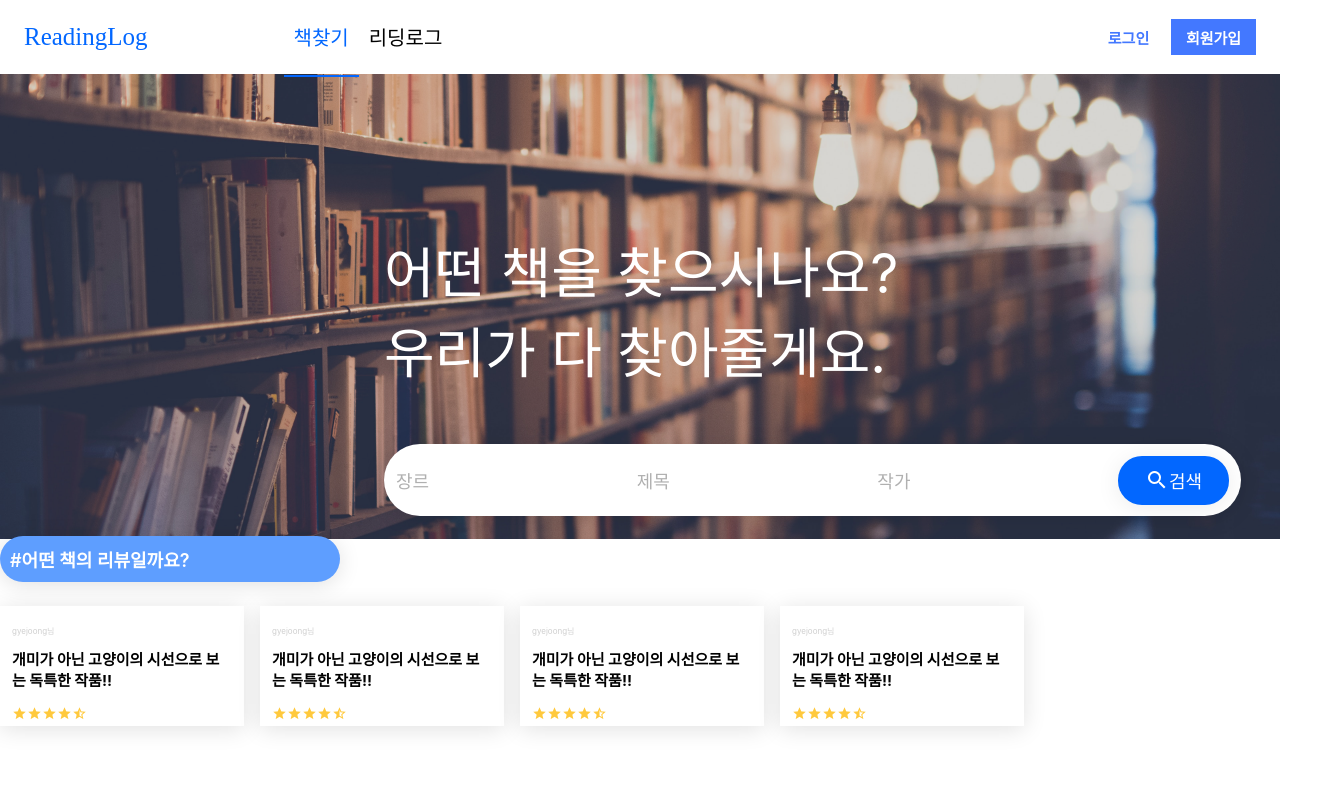
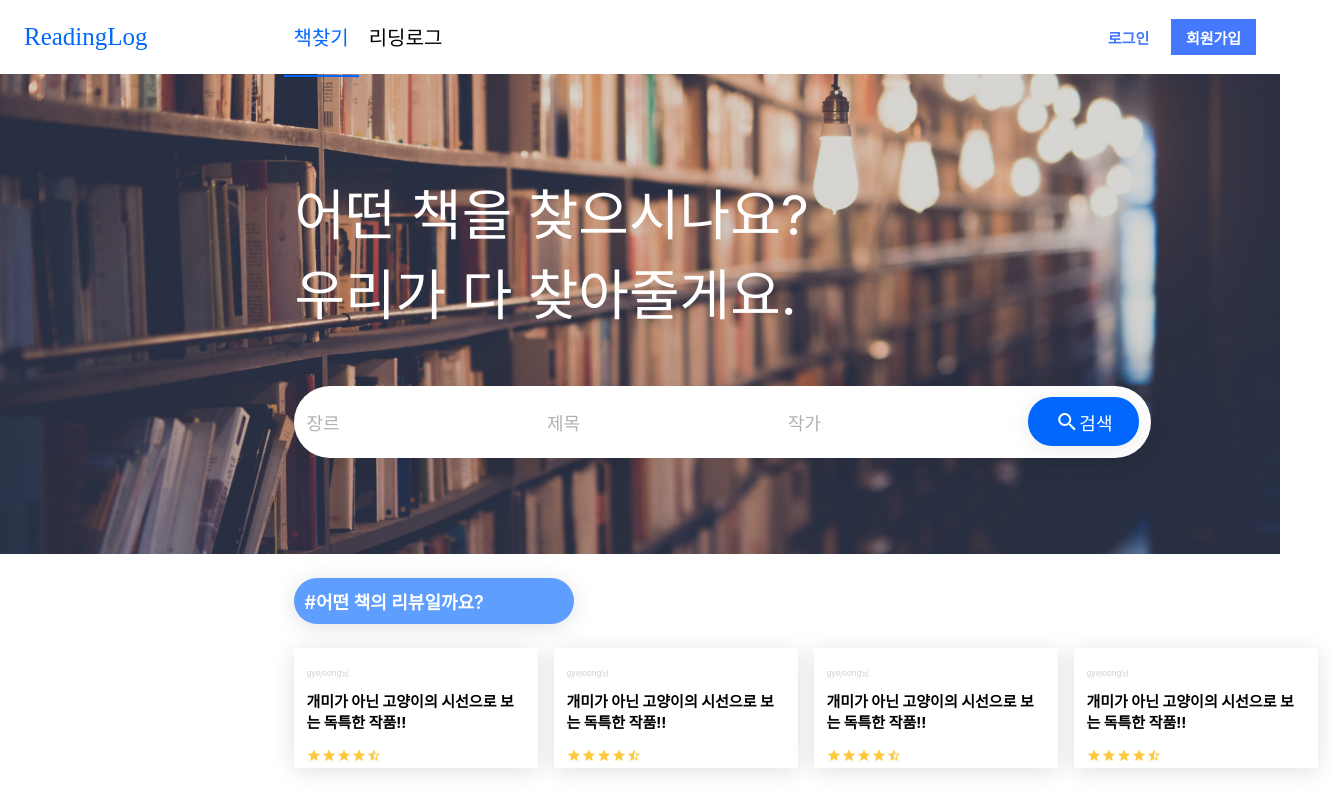
Before and after one commit to Gyejoon/ReadingLog, a React (Create React App) app in the folder client/: page / in a window 1280 px wide. Shown: the whole page, 1334 px wide, since content can reach past the window. Built offline with nearby package versions, Linux system fonts and the light colour scheme.

Commit message:
refactor: MainPage에 MainTemplate 사용 및 MainBanner에 모두 포함

```diff
--- a/client/src/components/main/MainBanner.tsx
+++ b/client/src/components/main/MainBanner.tsx
@@ -2,22 +2,21 @@ import React from 'react';
 import styled from 'styled-components';
 
 import { mainBanner } from 'static/images';
+import media from 'lib/styles/media';
 import MainSearch from './MainSearch';
-import media from 'lib/styles/media';
+import MainReview from './MainReview';
 
 const MainBannerBlock = styled.div`
   display: flex;
-
+  width: 100%;
   ${media.small} {
     display: none;
   }
 
   .wrapper {
-    position: relative;
-    top: 100px;
-    left: 30%;
+    margin-left: 23%;
 
-    p {
+    .banner-desc {
       font-size: 55px;
       color: #fff;
     }
@@ -25,6 +24,7 @@ const MainBannerBlock = styled.div`
 
   img {
     width: 100%;
+    height: 60%;
     padding-top: 74px;
     position: absolute;
     top: 0;
@@ -40,12 +40,13 @@ const MainBanner: React.FC<MainBannerProps> = () => {
     <MainBannerBlock>
       <img src={mainBanner} alt={'banner'} />
       <div className="wrapper">
-        <p>
+        <p className="banner-desc">
           어떤 책을 찾으시나요?
           <br />
           우리가 다 찾아줄게요.
         </p>
         <MainSearch />
+        <MainReview />
       </div>
     </MainBannerBlock>
   );
--- a/client/src/components/main/MainSearch.tsx
+++ b/client/src/components/main/MainSearch.tsx
@@ -6,6 +6,8 @@ import media from 'lib/styles/media';
 const MainSearchBlock = styled.div`
   display: flex;
   position: relative;
+  align-items: center;
+  justify-content: center;
 
   width: 833px;
   height: 48px;
@@ -18,8 +20,6 @@ const MainSearchBlock = styled.div`
   border-radius: 47px;
   box-shadow: 0 3px 24px 0 rgba(0, 0, 0, 0.08);
   background-color: #ffffff;
-  align-items: center;
-  justify-content: center;
   padding: 12px;
   > span {
     flex: 1;
--- a/client/src/pages/MainPage.tsx
+++ b/client/src/pages/MainPage.tsx
@@ -1,15 +1,14 @@
 import React from 'react';
+import MainTemplate from 'components/main/MainTemplate';
 import MainBanner from 'components/main/MainBanner';
-import MainReview from 'components/main/MainReview';
 
 interface MainPageProps {}
 
 const MainPage: React.FC<MainPageProps> = () => {
   return (
-    <>
+    <MainTemplate>
       <MainBanner />
-      <MainReview />
-    </>
+    </MainTemplate>
   );
 };
 
```
